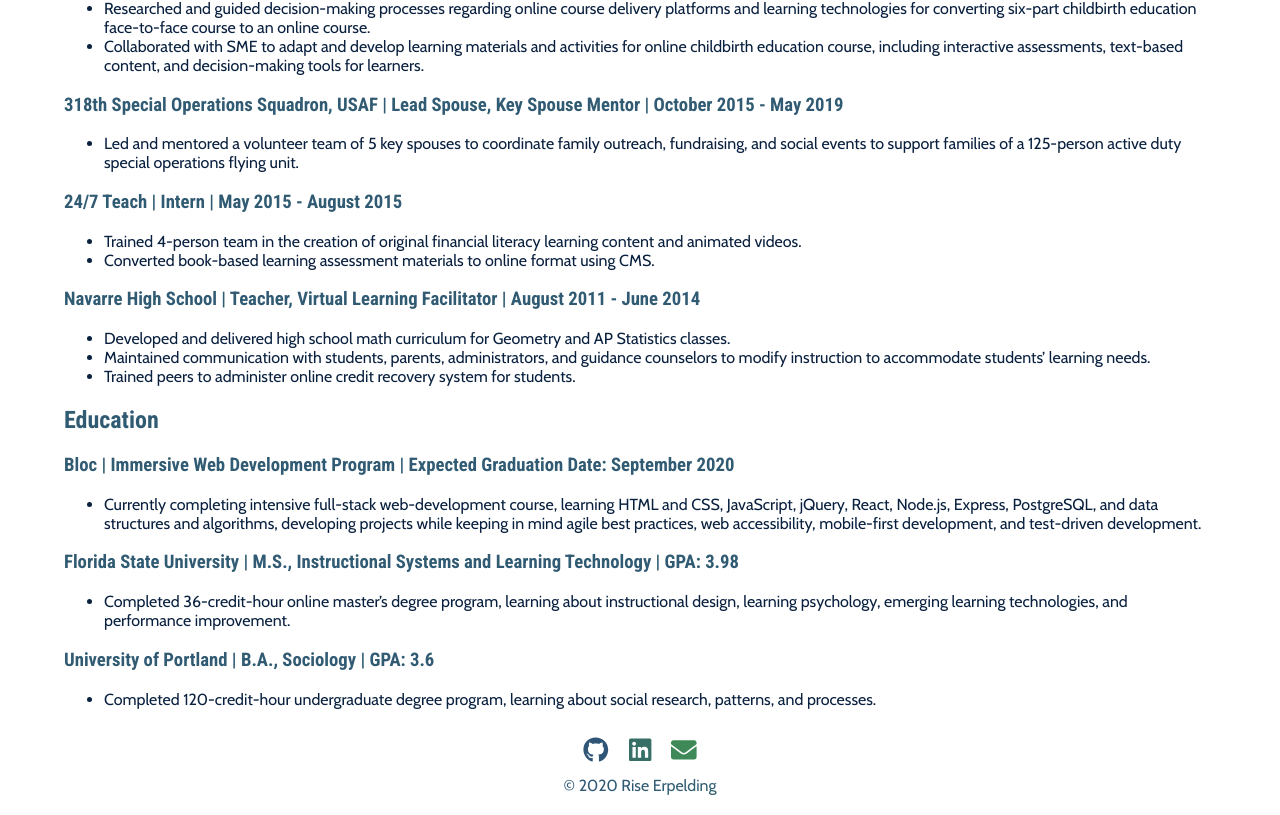
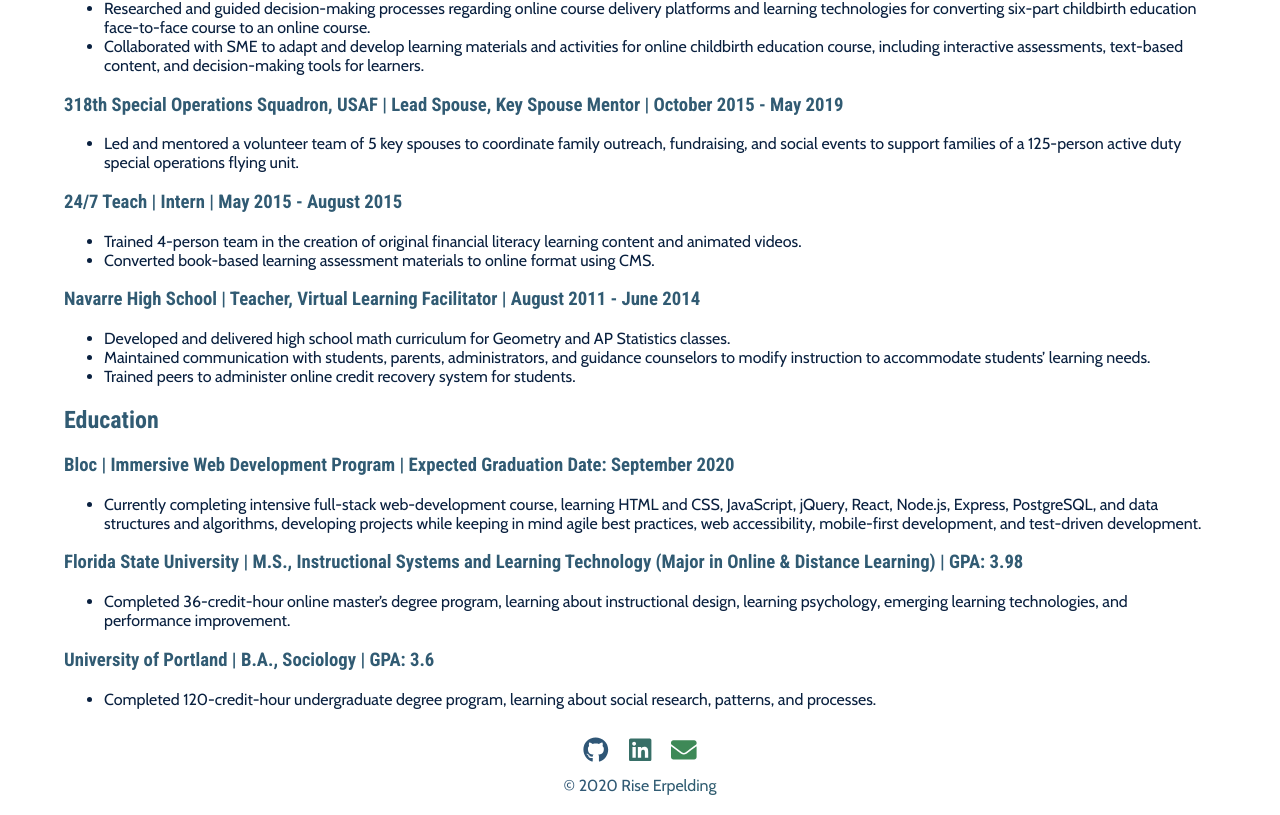
Before and after one commit to rise-erpelding/portfolio-2020, a React (Create React App) app: page /resume in a window 1280 px wide. Shown: the part 1088-1903 px from the top of the page. Built offline with nearby package versions, Linux system fonts and the light colour scheme.

Commit message:
updated resume

```diff
--- a/src/routes/Resume/Resume.js
+++ b/src/routes/Resume/Resume.js
@@ -149,7 +149,7 @@
           accessibility, mobile-first development, and test-driven development.
         </li>
       </ul>
-      <ResSectionHeading heading="Florida State University | M.S., Instructional Systems and Learning Technology | GPA: 3.98" />
+      <ResSectionHeading heading="Florida State University | M.S., Instructional Systems and Learning Technology (Major in Online & Distance Learning) | GPA: 3.98" />
       <ul>
         <li>
           Completed 36-credit-hour online master’s degree program, learning about instructional
```
